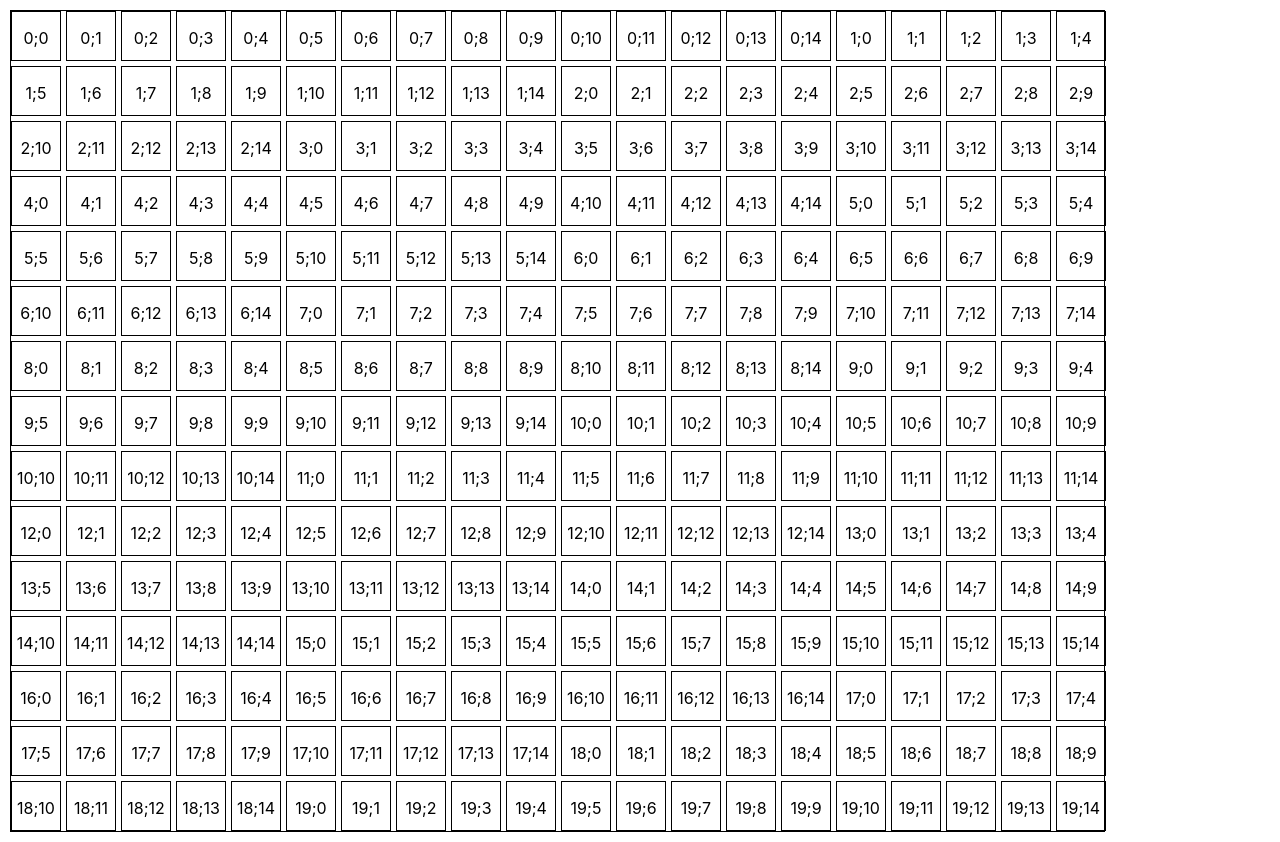
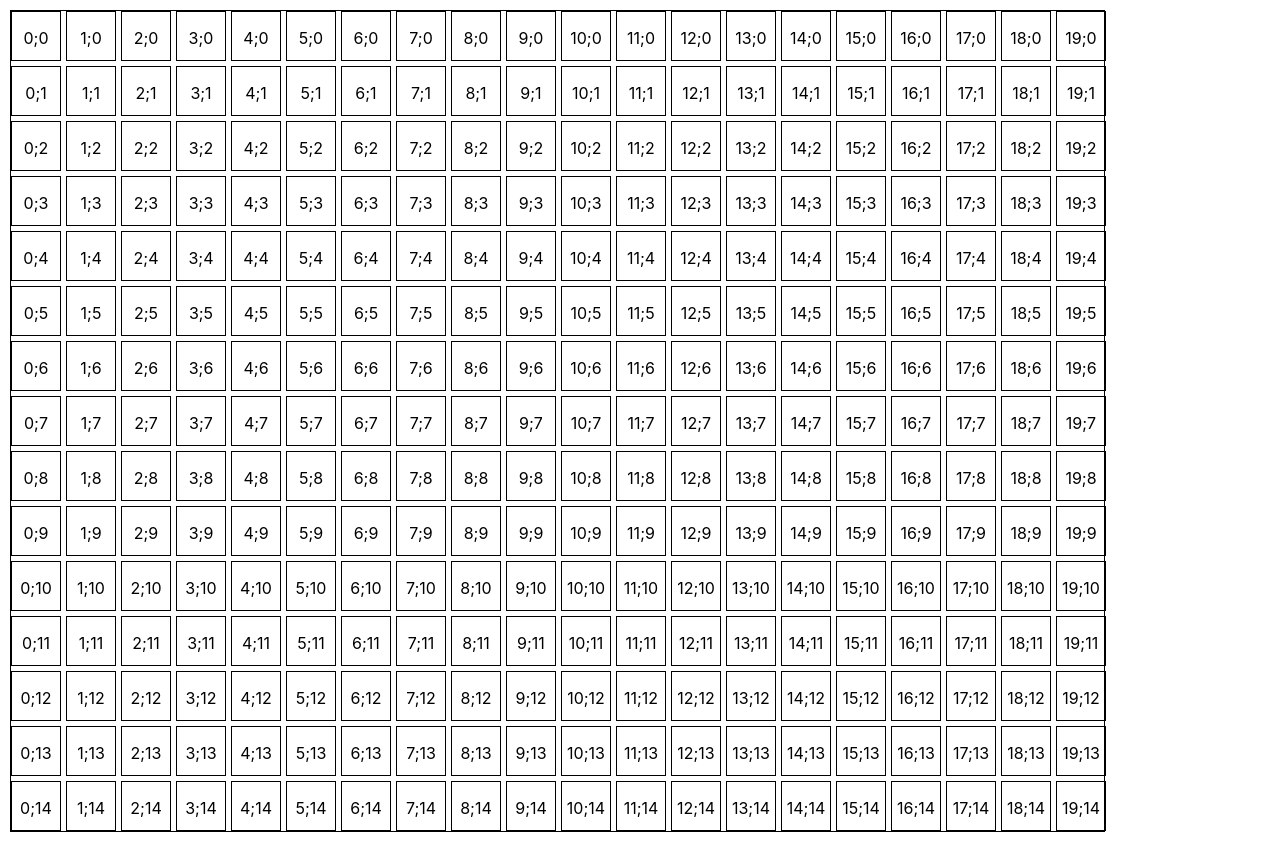
Before and after one commit to MokkaCicc/tankastic, a Next.js app: page / in a window 1280 px wide. Built offline with nearby package versions, Linux system fonts and the light colour scheme; no server answers; the database is empty.

Commit message:
fixed map row and column order

```diff
--- a/components/map.tsx
+++ b/components/map.tsx
@@ -10,8 +10,8 @@ interface Props {
 
 export default function Map(props: Props) {
 	const cells = []
-	for (let col = 0; col < props.cols; col++) {
-		for (let row = 0; row < props.rows; row++) {
+	for (let row = 0; row < props.rows; row++) {
+		for (let col = 0; col < props.cols; col++) {
 			const hasTank = tankExist(props.tanks, col, row)
 			cells.push(<Cell key={`${col};${row}`} col={col} row={row} hasTank={hasTank} />)
 		}
```
